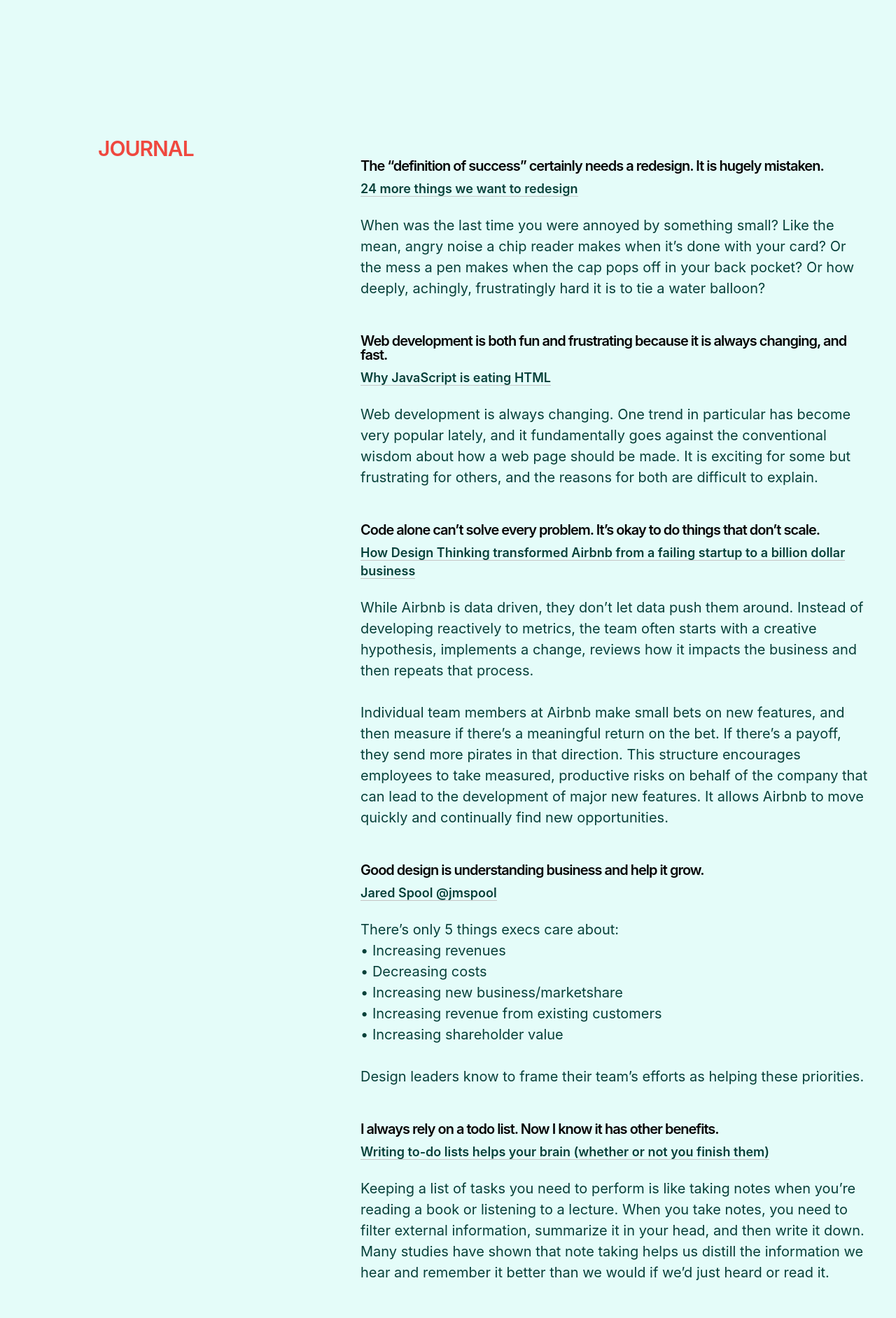
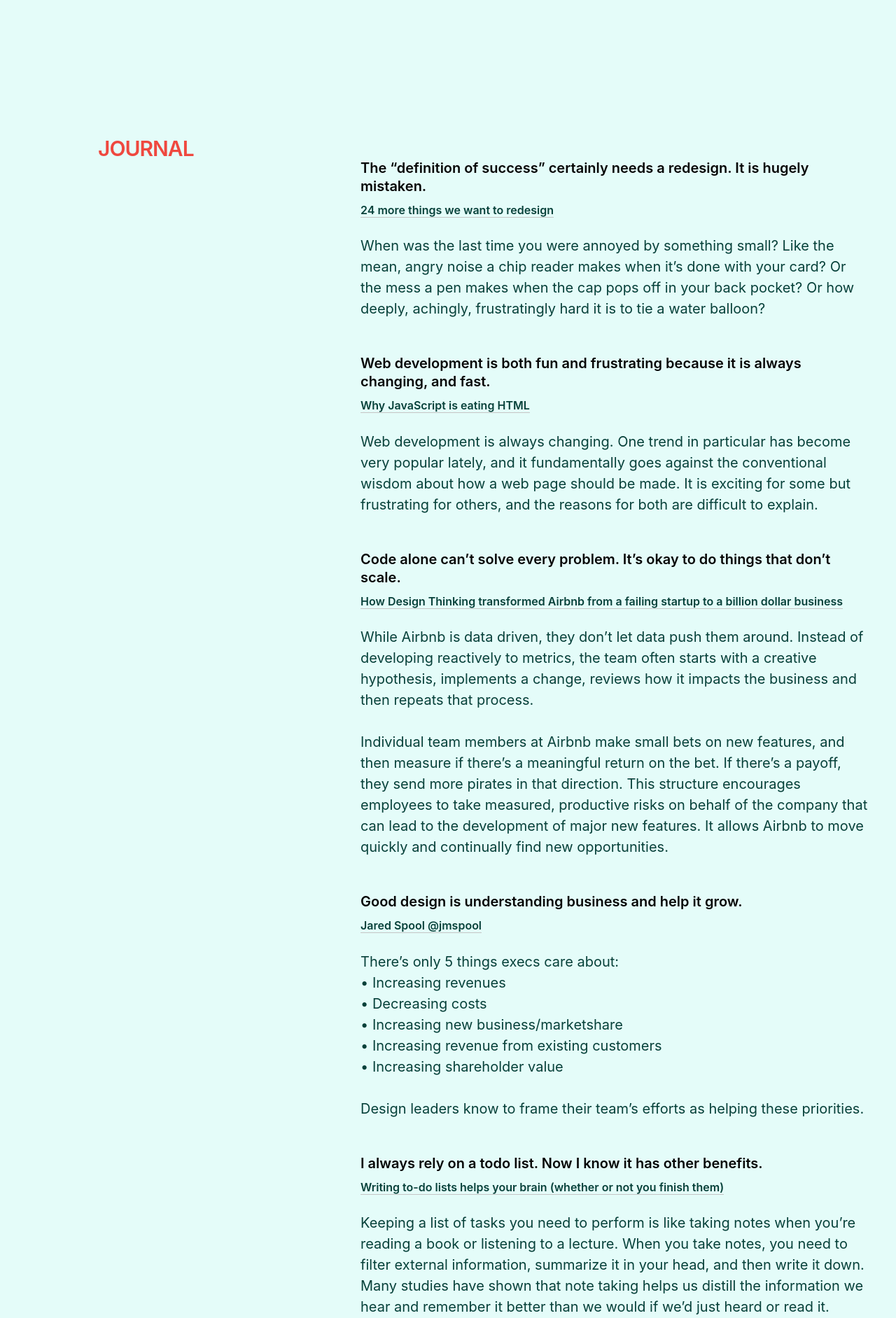
Before and after one commit to harjotgrewal/amrindersandhu, a Jekyll site: the page built from index-old.html, in a window 1280 px wide. Shown: the part 478-2361 px from the top of the page at 70% size. Built offline with Jekyll 4.4.1, drawn with Linux system fonts in a browser that asks for light colours.

Commit message:
[U][CSS] Fix headings size on mob.

```diff
--- a/css/styles.css
+++ b/css/styles.css
@@ -503,7 +503,7 @@
  * Scale generated using https://www.modularscale.com/
 */
 h1 {
-  font-size: 45px;
+  font-size: 30px;
   font-weight: 600;
   letter-spacing: -1px;
   line-height: 1.1; }
@@ -512,7 +512,7 @@
       font-size: 45px; } }
 
 h2 {
-  font-size: 30px;
+  font-size: 20px;
   font-weight: 600;
   letter-spacing: -1px;
   line-height: 1.2; }
@@ -521,25 +521,24 @@
       font-size: 30px; } }
 
 h3 {
-  font-size: 20px;
+  font-size: 16px;
   font-weight: 600;
-  letter-spacing: -1px;
-  line-height: 1; }
+  line-height: 1.3; }
   @media screen and (min-width: 1139px) {
     h3 {
       font-size: 20px; } }
 
 h4 {
-  font-size: 18px;
+  font-size: 16px;
+  font-weight: 600;
   margin-bottom: 10px;
-  line-height: 1.4;
-  font-weight: 600; }
+  line-height: 1.4; }
   @media screen and (min-width: 1139px) {
     h4 {
-      font-size: 18px; } }
+      font-size: 16px; } }
 
 p {
-  font-size: 18px;
+  font-size: 16px;
   line-height: 25px;
   margin-bottom: 25px; }
   @media screen and (min-width: 1139px) {
@@ -560,7 +559,7 @@
   font-weight: 600; }
 
 small {
-  font-size: 18px; }
+  font-size: 16px; }
 
 .type-serif {
   font-family: ff-scala-web, serif;
@@ -601,7 +600,7 @@
   max-width: calc(100% - 175px) !important; }
 
 .o-list--bullet {
-  font-size: 18px;
+  font-size: 16px;
   list-style-type: disc;
   list-style-position: outside;
   margin-top: 10px;
@@ -849,7 +848,7 @@
   .c-footer span,
   .c-footer a {
     color: #858585;
-    font-size: 18px; }
+    font-size: 16px; }
   @media screen and (max-width: 44.9375em) {
     .c-footer span {
       display: inline-block;
@@ -960,7 +959,7 @@
 .c-nav__link {
   color: #050505;
   display: inline-block;
-  font-size: 18px;
+  font-size: 16px;
   line-height: 2;
   margin-bottom: 10px; }
   @media screen and (max-width: 63.9375em) {
@@ -1053,7 +1052,7 @@
 .c-section__caption {
   color: #858585;
   grid-column: 2/-1;
-  font-size: 18px;
+  font-size: 16px;
   font-style: italic;
   margin: 10px 25px 25px; }
   @media screen and (min-width: 1139px) {
@@ -1082,7 +1081,7 @@
   border: none;
   cursor: pointer;
   display: inline-block;
-  font-size: 18px;
+  font-size: 16px;
   padding-top: 10px; }
   .c-section__nav_link.is_active {
     color: #01CD7D; }
```
Also changed, not shown: _scss/_base-typography.scss (+11 -10 lines), 1 other file.
